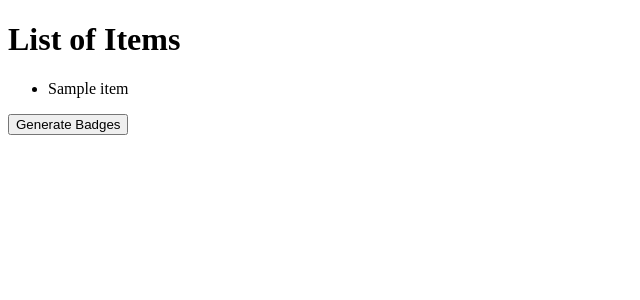
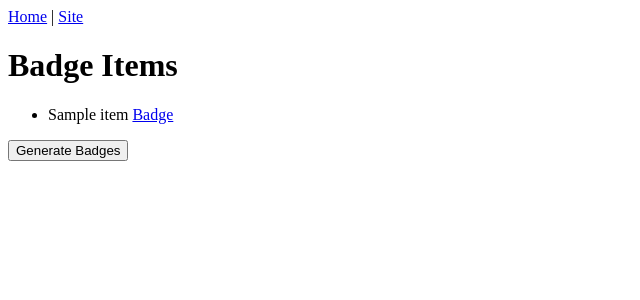
Before and after one commit to silverstripesoftware/make_my_badge, a Django app: template make_my_badge/badge/templates/item_list.html in a window 1280 px wide. Shown: the top 300 px of the page, without its empty margins (0-640 px from the left). Run offline with Django 3.2, Linux system fonts and the light colour scheme; the template is opened without the code that fills it: values that come from a table or form of the project are taken from there, others are empty; tables that the repository leaves empty hold one stand-in row (values such as "Sample post"); parts of the project's set-up code (start-up, migrations or seed data) failed here and were passed over; some libraries are stand-ins or nearby versions.

Commit message:
Added links to event and list pages

```diff
--- a/make_my_badge/badge/badgeImage.py
+++ b/make_my_badge/badge/badgeImage.py
@@ -30,7 +30,7 @@ import os
 #####################################################
 ######## User Defined Values ########################
 #####################################################
-NAME_COLOR = "#000000"
+NAME_COLOR = "#ffffff"
 COMPANY_COLOR = "#ee3622"
 ID_COLOR = "#000000"
 FOLD_COLOR = "#000000"
--- a/make_my_badge/badge/templates/base.html
+++ b/make_my_badge/badge/templates/base.html
@@ -8,9 +8,12 @@
         {% block script %}{% endblock %}
     </head>
     <body>
-        <div class="menu">
-        </div>
-        <div class="heading"><h1>{% block heading %}{% endblock %}</h1></div>
-        <div class="content">{% block content %}{% endblock %}</div>
+		<div id="main-container">
+			<div class="menu">
+				<a href="/">Home</a> | <a href="/badge/">Site</a>
+			</div>
+			<div class="heading"><h1>{% block heading %}{% endblock %}</h1></div>
+			<div class="content">{% block content %}{% endblock %}</div>
+		</div>
     </body>
 </html>
--- a/make_my_badge/badge/templates/item_list.html
+++ b/make_my_badge/badge/templates/item_list.html
@@ -2,7 +2,7 @@
 
 {% block title %}Items to generate{% endblock %}
 
-{% block heading %}List of Items{% endblock %}
+{% block heading %}Badge Items{% endblock %}
 
 {% block script %}
 <script type="text/javascript">
@@ -33,7 +33,7 @@
 {% block content %}
 <ul>
     {% for item in item_list %}
-    <li>{{item.name}}</li>
+    <li>{{item.name}} {% if item.generated_image %}<a href="{{ item.generated_image.url }}">Badge</a>{% else %}(Not yet generated){% endif %}</li>
 {% endfor %}
 </ul>
 <div class="information_area">
--- a/make_my_badge/badge/urls.py
+++ b/make_my_badge/badge/urls.py
@@ -1,6 +1,7 @@
 from django.conf.urls.defaults import *
 
 urlpatterns = patterns('',
-    url(r'^event/(?P<event_id>\d+)/list/$','make_my_badge.badge.views.item_list'),
-    url(r'^event/(?P<event_id>\d+)/generate/$','make_my_badge.badge.views.generate_badges'),
+    url(r'^$','make_my_badge.badge.views.event_list', name="event_list"),
+    url(r'^event/(?P<event_id>\d+)/$','make_my_badge.badge.views.item_list', name="item_list"),
+    url(r'^event/(?P<event_id>\d+)/generate/$','make_my_badge.badge.views.generate_badges', name="generate_badges"),
 )
--- a/make_my_badge/badge/views.py
+++ b/make_my_badge/badge/views.py
@@ -6,6 +6,10 @@ from django.http import HttpResponse
 
 from badge.models import Item, Event
 from badge.tasks import generate_badge
+
+def event_list(request):
+    event_list = Event.objects.filter(user=request.user)
+    return object_list(request, event_list, template_name="event_list.html", template_object_name="event")
 
 def item_list(request,event_id):
     item_list = Item.objects.filter(event__id=int(event_id))
```
Also changed, not shown: make_my_badge/badge/templates/event_list.html (added, +13 -0 lines).
